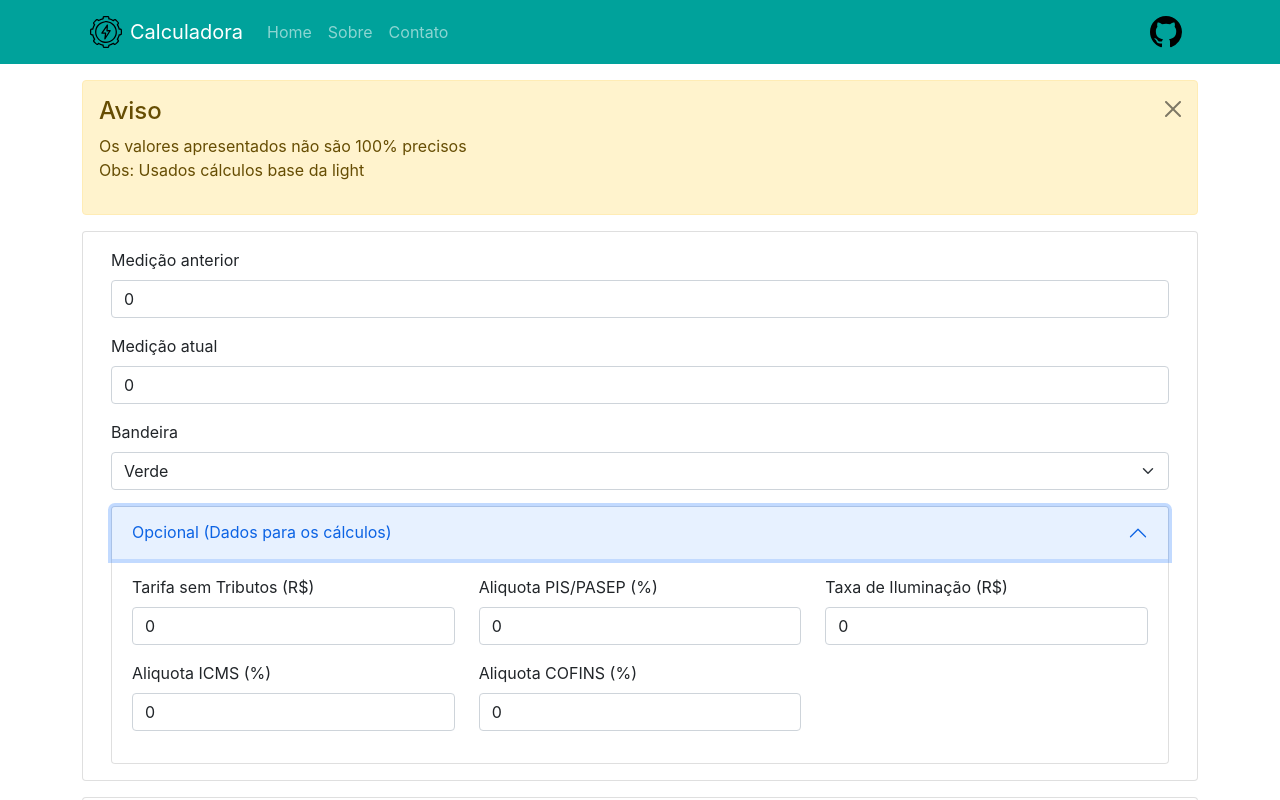
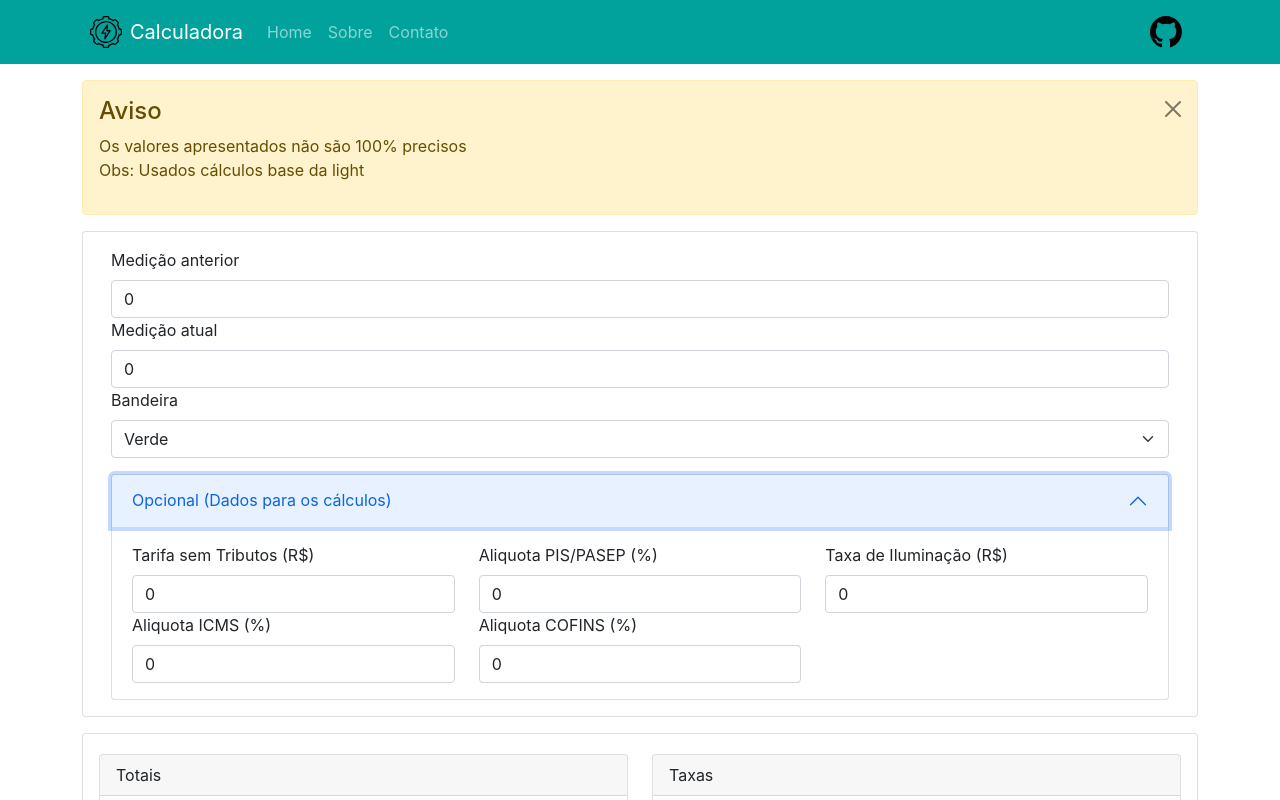
Before and after one commit to ocristopfer/calculadora-energetica, a React (Create React App) app: page / in a window 1280 px wide. Both pictures are taken after a click on the button "Opcional (Dados para os cálculos)". Shown: the top 800 px of the page. Built offline with nearby package versions, Linux system fonts and the light colour scheme.

Commit message:
fix: layout

```diff
--- a/src/components/Calculadora/Calculadora.module.css
+++ b/src/components/Calculadora/Calculadora.module.css
@@ -1,6 +1,3 @@
-.form{
-    min-width: 350px;
+.minWidth{
+    min-width: 120px;
 }
-.fixCheckBox{
-text-align: start;
-}
--- a/src/components/Calculadora/Calculadora.tsx
+++ b/src/components/Calculadora/Calculadora.tsx
@@ -1,5 +1,6 @@
 import { useState } from 'react'
 import Parser from 'html-react-parser'
+import styles from './Calculadora.module.css'
 import { ICalculadora } from '../../interfaces/props/ICalculadora'
 import {
   Form,
@@ -36,7 +37,7 @@ const Calculadora = () => {
     state: string,
     tootlipText: string,
   ) => (
-    <Form.Group className="mb-3">
+    <Form.Group className={styles.minWidth}>
       <Form.Label>{titulo}</Form.Label>
       <OverlayTrigger
         placement="top"
@@ -110,7 +111,7 @@ const Calculadora = () => {
                   </Accordion.Header>
                   <Accordion.Body>
                     <Row>
-                      <Col>
+                      <Col className={styles.minWidth}>
                         {renderFormGroup(
                           'Tarifa sem Tributos (R$)',
                           'valorKwh',
@@ -122,7 +123,7 @@ const Calculadora = () => {
                           'Porcentagem do ICMS',
                         )}
                       </Col>
-                      <Col>
+                      <Col className={styles.minWidth}>
                         {renderFormGroup(
                           'Aliquota PIS/PASEP (%)',
                           'valorPISPASEP',
@@ -134,7 +135,7 @@ const Calculadora = () => {
                           'Aliquota COFINS (%)',
                         )}
                       </Col>
-                      <Col>
+                      <Col className={styles.minWidth}>
                         {renderFormGroup(
                           'Taxa de Iluminação (R$)',
                           'valorTaxaDeIluminacao',
```
Also changed, not shown: 1 other file (tests, documents, lock files or other folders).
